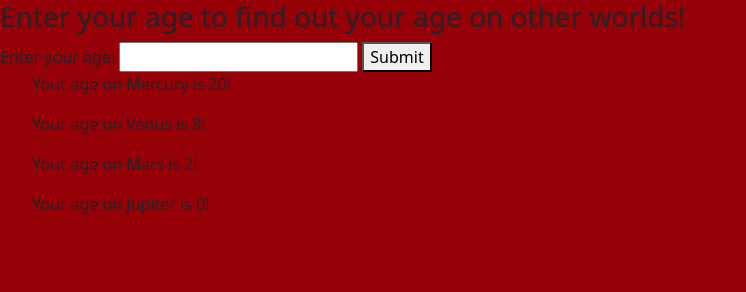
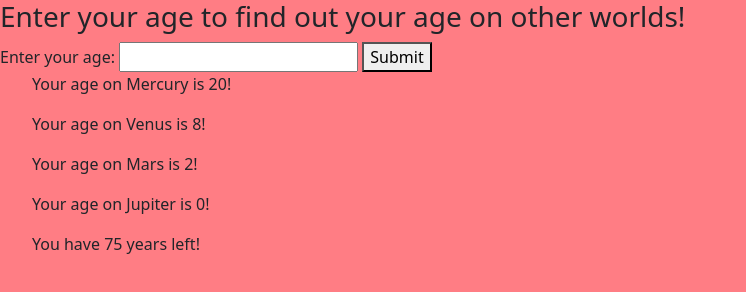
Before and after one commit to ajb5206/IP5, a website built with webpack: page src/index.html in a window 1280 px wide. Both pictures are taken after typing "5" into the empty fields and a click on the button "Submit". Shown: the whole page, without its empty margins (0-746 px from the left). Built offline with nearby package versions, Linux system fonts and the light colour scheme.

Commit message:
add readme

```diff
--- a/src/css/styles.css
+++ b/src/css/styles.css
@@ -1,3 +1,3 @@
 body {
-	background-color: rgb(150, 0, 7);
+	background-color: rgb(255, 125, 132);
 }
--- a/src/index.html
+++ b/src/index.html
@@ -15,6 +15,7 @@
 		<ul id="venusAge"></ul>
 		<ul id="marsAge"></ul>
 		<ul id="jupiterAge"></ul>
-</form>
+		<ul id="lifeExpectancy"></ul>
+
 </body>
 </html>
--- a/src/index.js
+++ b/src/index.js
@@ -11,6 +11,9 @@ $(document).ready(function() {
 		event.preventDefault();
 		const userAge = $('#earthAge').val();
 		const ageCalculator = new AgeCalculator(userAge);
+		const lifeExpectancy = new LifeExpectancyCalc(userAge);
+		const time = lifeExpectancy.calculate();
+		$('#lifeExpectancy').append("<p> You have " + time + " years left!</p>");
 		const mercuryAge = ageCalculator.calculateMercuryAge();
 		const venusAge = ageCalculator.calculateVenusAge();
 		const marsAge = ageCalculator.calculateMarsAge();
@@ -21,4 +24,6 @@ $(document).ready(function() {
 		$('#jupiterAge').append("<p> Your age on Jupiter is " + jupiterAge + "!</p>");
 		$("#userInputForm")[0].reset();
 	});
+
+
 });
--- a/src/lifeexpectancy.js
+++ b/src/lifeexpectancy.js
@@ -4,6 +4,7 @@ export default class LifeExpectancyCalc {
 	}
 
 	calculate() {
-		return this.timeLeft = 5;
+		let clock = (80 - this.timeLeft);
+		return clock;
 	}
 }
```
Also changed, not shown: __tests__/lifeexpectancycalc.test.js (+1 -1 lines), README.md (added).
